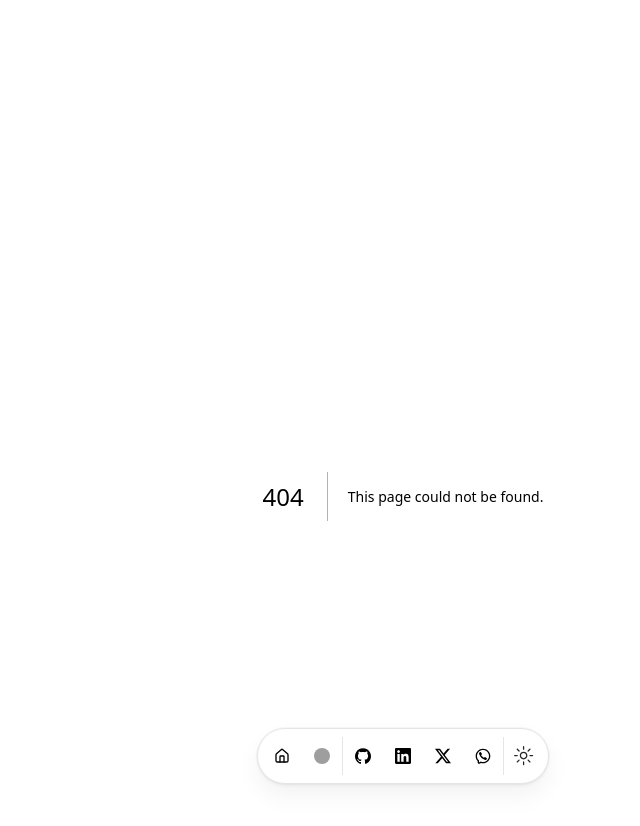
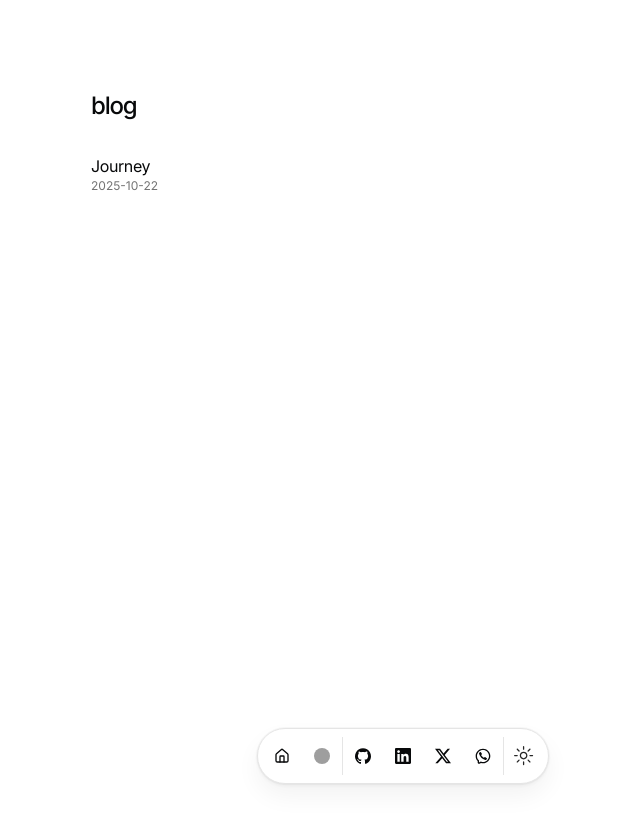
Before and after one commit to AJKakarot/AJ_Portfolio, a Next.js app: page /blog in a window 1280 px wide. Before the commit this address had no page. Shown: the top 826 px of the page, without its empty margins (237-877 px from the left). After the commit the page ends 800 px from the top, so only its background shows below. Built offline with nearby package versions, Linux system fonts and the light colour scheme; grey boxes are pictures that could not be loaded.

Commit message:
feat: add blog index and dynamic post routes

```diff
--- /dev/null
+++ b/src/app/blog/[slug]/page.tsx
@@ -0,0 +1,50 @@
+import BlurFade from "@/components/magicui/blur-fade";
+import { getBlogPosts } from "@/data/blog";
+import Link from "next/link";
+
+export const metadata = {
+  title: "Blog",
+  description: "My thoughts on software development, life, and more.",
+};
+
+const BLUR_FADE_DELAY = 0.04;
+
+export default async function BlogPage() {
+  const posts = await getBlogPosts();
+
+  // Sort posts by publishedAt descending
+  const sortedPosts = posts
+    .filter(post => post.metadata && post.slug) // safety check
+    .sort(
+      (a, b) =>
+        new Date(b.metadata.publishedAt).getTime() -
+        new Date(a.metadata.publishedAt).getTime()
+    );
+
+  return (
+    <section>
+      <BlurFade delay={BLUR_FADE_DELAY}>
+        <h1 className="font-medium text-2xl mb-8 tracking-tighter">blog</h1>
+      </BlurFade>
+
+      {sortedPosts.map((post, id) => (
+        <BlurFade
+          delay={BLUR_FADE_DELAY * 2 + id * 0.05}
+          key={post.slug}
+        >
+          <Link
+            className="flex flex-col space-y-1 mb-4"
+            href={`/blog/${post.slug}`}
+          >
+            <div className="w-full flex flex-col">
+              <p className="tracking-tight">{post.metadata.title}</p>
+              <p className="h-6 text-xs text-muted-foreground">
+                {post.metadata.publishedAt}
+              </p>
+            </div>
+          </Link>
+        </BlurFade>
+      ))}
+    </section>
+  );
+}
--- /dev/null
+++ b/src/app/blog/page.tsx
@@ -0,0 +1,50 @@
+import BlurFade from "@/components/magicui/blur-fade";
+import { getBlogPosts } from "@/data/blog";
+import Link from "next/link";
+
+export const metadata = {
+  title: "Blog",
+  description: "My thoughts on software development, life, and more.",
+};
+
+const BLUR_FADE_DELAY = 0.04;
+
+export default async function BlogPage() {
+  const posts = await getBlogPosts();
+
+  // Sort posts by publishedAt descending
+  const sortedPosts = posts
+    .filter(post => post.metadata && post.slug) // safety check
+    .sort(
+      (a, b) =>
+        new Date(b.metadata.publishedAt).getTime() -
+        new Date(a.metadata.publishedAt).getTime()
+    );
+
+  return (
+    <section>
+      <BlurFade delay={BLUR_FADE_DELAY}>
+        <h1 className="font-medium text-2xl mb-8 tracking-tighter">blog</h1>
+      </BlurFade>
+
+      {sortedPosts.map((post, id) => (
+        <BlurFade
+          delay={BLUR_FADE_DELAY * 2 + id * 0.05}
+          key={post.slug}
+        >
+          <Link
+            className="flex flex-col space-y-1 mb-4"
+            href={`/blog/${post.slug}`}
+          >
+            <div className="w-full flex flex-col">
+              <p className="tracking-tight">{post.metadata.title}</p>
+              <p className="h-6 text-xs text-muted-foreground">
+                {post.metadata.publishedAt}
+              </p>
+            </div>
+          </Link>
+        </BlurFade>
+      ))}
+    </section>
+  );
+}
```
